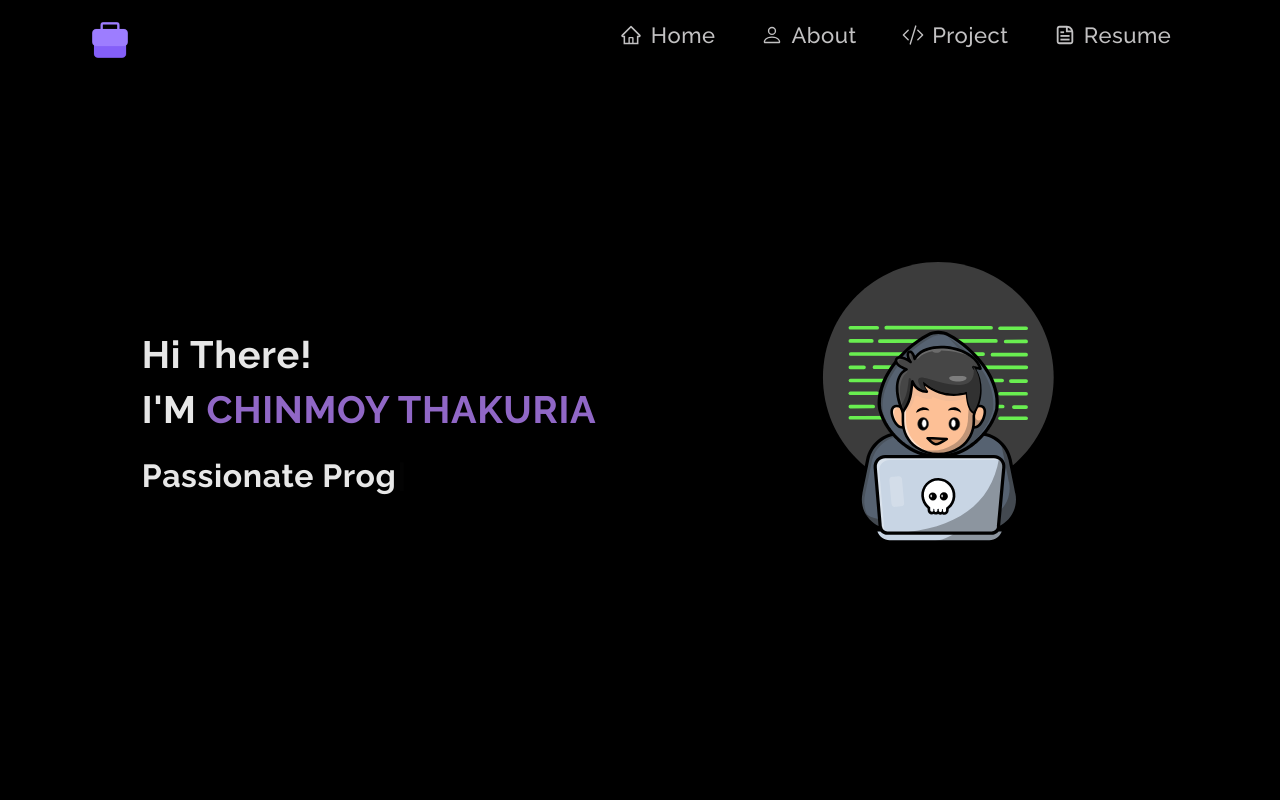
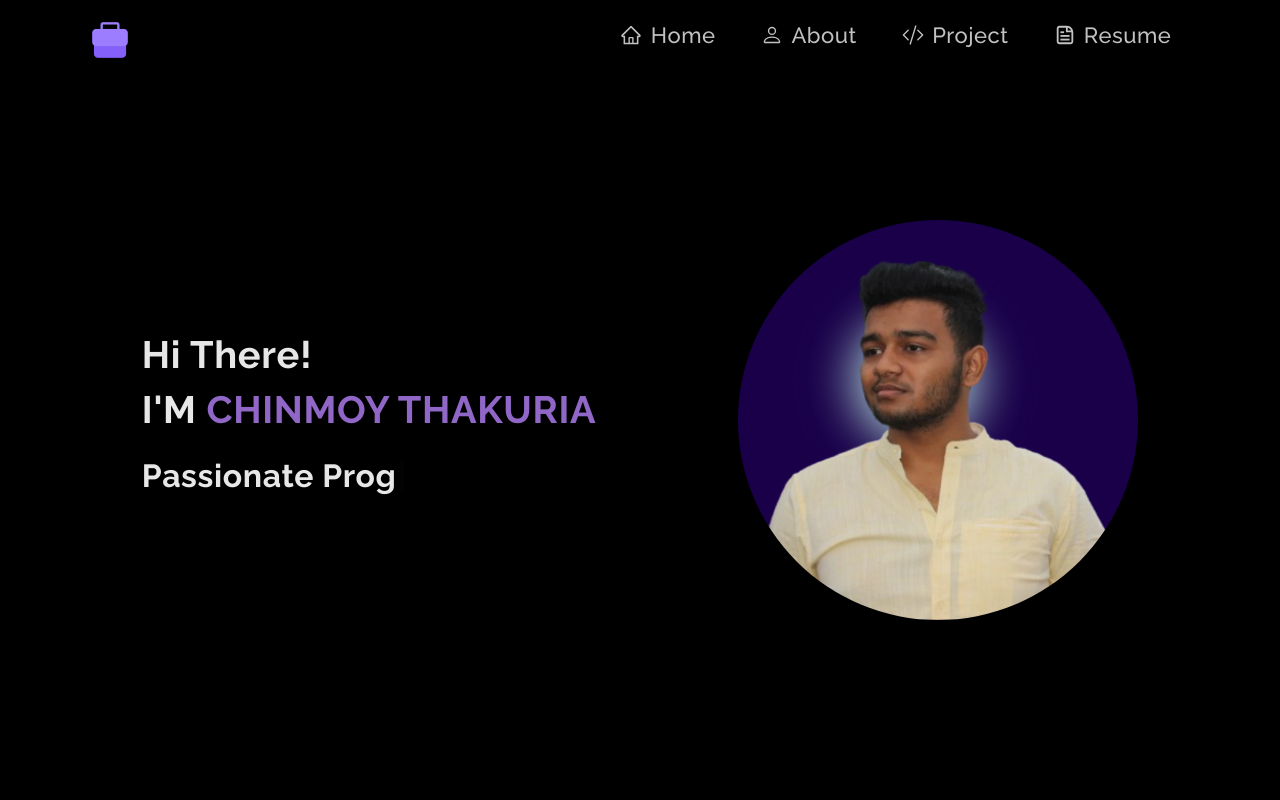
Before and after one commit to chinmoyT/Developer-portfolio, a React (Create React App) app: page / in a window 1280 px wide. Shown: the top 800 px of the page. Built offline with nearby package versions, Linux system fonts and the light colour scheme.

Commit message:
updation in skills

```diff
--- a/src/Components/About.js
+++ b/src/Components/About.js
@@ -42,12 +42,12 @@ const About = () => {
         <Skills skill='Git' />
         <Skills skill='Github' />
         <Skills skill='Javascript' />
-        <Skills skill='Vercel' />
-        <Skills skill='Npm' />
+        <Skills skill='SQL' />
         <Skills skill='Bootstrap'/>
         <Skills skill='Java' />
         <Skills skill='HTML' />
         <Skills skill='TypeScript' />
+        <Skills skill='AWS' />
       </div>
     </>
   )
--- a/src/Components/Home.js
+++ b/src/Components/Home.js
@@ -1,6 +1,7 @@
 import React from 'react';
 import Lottie from  "lottie-react";
 import HappyHacker from '../LottieFiles/happy-hacker.json'
+import Profile from '../images/profile.png'
 import Typed from "./Typed.js";
 import Tilt from 'react-parallax-tilt';
 import Avatar from '../images/cartoon.png'
@@ -16,10 +17,20 @@ const Home = () => {
           <Typed/>
         </div>
 
-        <Lottie
+        {/* <Lottie
           className="illustration"
           animationData={HappyHacker}
           loop={true}
+        /> */}
+        <img
+          className="illustration"
+          src={Profile}
+          alt="My profile picture"
+          style={{
+            borderRadius: '50%',
+            // border: '2px solid rgba(255, 255, 255, 0.5)',
+            boxShadow: '0 0 15px rgba(0, 0, 0, 0.2), 0 0 20px 10px rgba(0, 0, 0, 0.5) inset'
+          }}
         />
 
       </div>
--- a/src/Components/Skills.js
+++ b/src/Components/Skills.js
@@ -1,9 +1,11 @@
 import React from 'react';
-import {FaReact, FaGitAlt, FaGithub, FaNpm, FaFigma, FaBootstrap} from "react-icons/fa";
+import {FaReact, FaGitAlt, FaGithub,  FaFigma, FaBootstrap} from "react-icons/fa";
 import {DiNodejs, DiJavascript1} from "react-icons/di";
-import {SiExpress, SiMongodb, SiVercel, SiTypescript} from "react-icons/si";
+import {SiExpress, SiMongodb, SiTypescript} from "react-icons/si";
 import { FaJava } from 'react-icons/fa';
 import { AiFillHtml5 } from 'react-icons/ai';
+import { FaAws } from "react-icons/fa";
+import { DiMysql } from "react-icons/di";
 
 
 const Skills = ({skill}) => {
@@ -16,12 +18,12 @@ const Skills = ({skill}) => {
         MongoDb : <SiMongodb/>,
         Git : <FaGitAlt/>,
         Github : <FaGithub/>,
-        Npm : <FaNpm/>,
         Figma : <FaFigma/>,
         Bootstrap: <FaBootstrap/>,
-        Vercel : <SiVercel/>,
+        SQL : <DiMysql/>,
         Java: <FaJava />,
-        TypeScript: <SiTypescript />
+        TypeScript: <SiTypescript />,
+        AWS: <FaAws />
     }
 
   return (
```
Also changed, not shown: src/images/profile.png (added).
